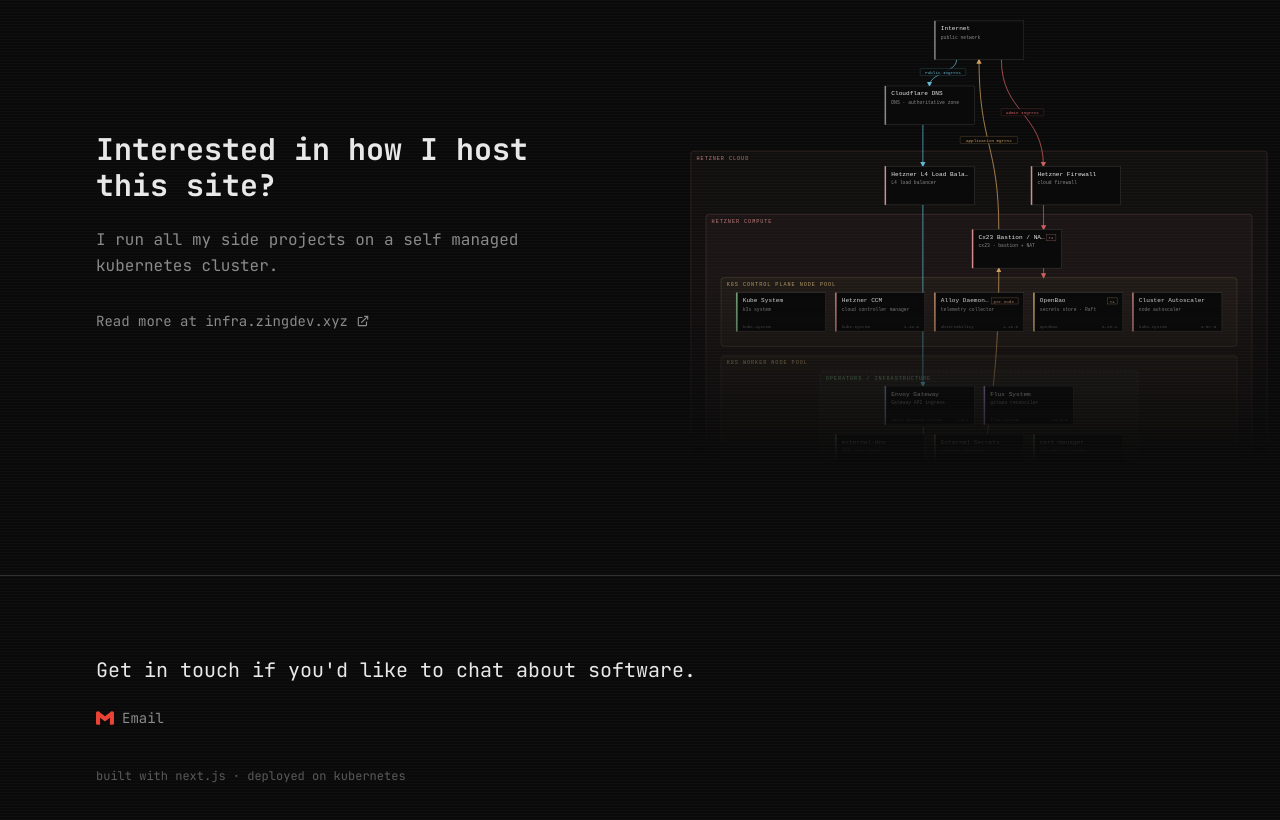
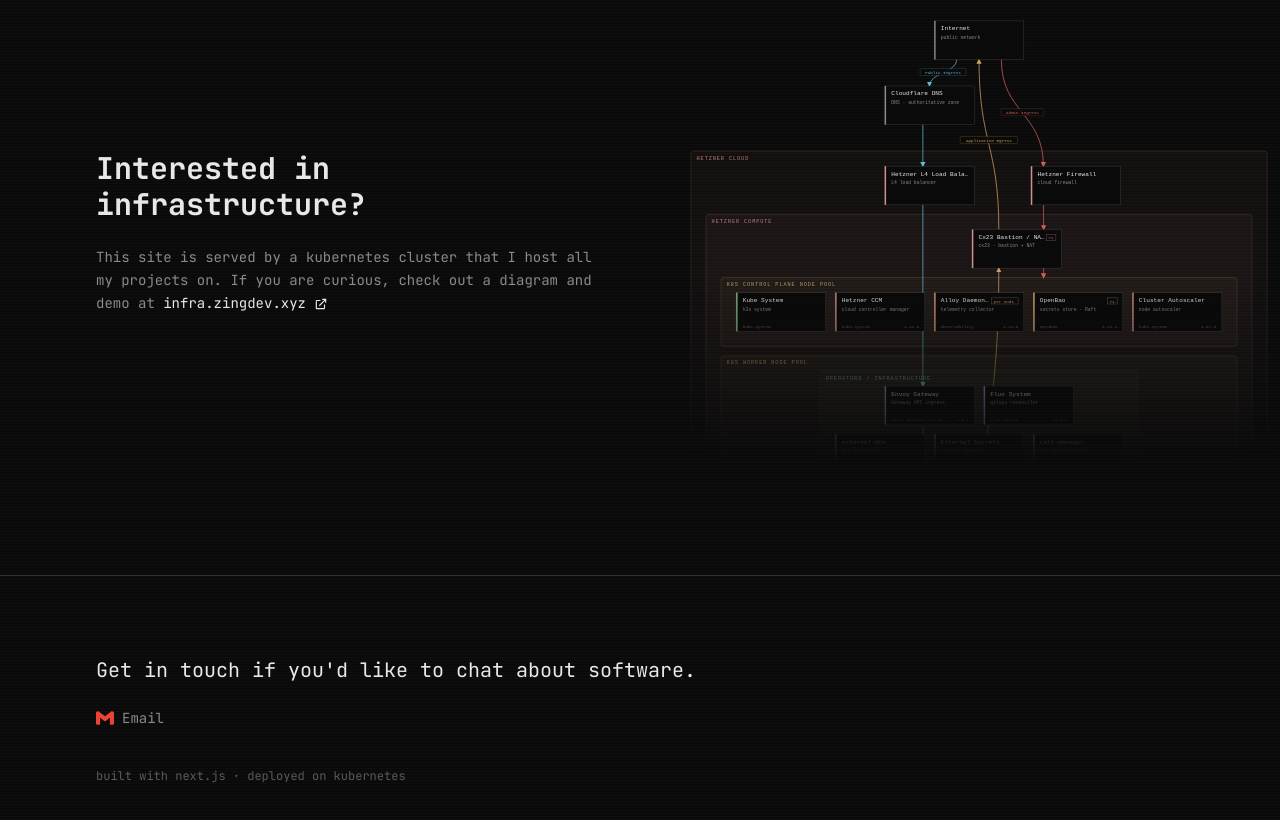
Before and after one commit to zing-rsa/portfolio, a Next.js app: page / in a window 1280 px wide. Shown: the part 1500-2320 px from the top of the page. Built offline with nearby package versions, Linux system fonts and the light colour scheme; no server answers; the database is empty.

Commit message:
cosmetics

```diff
--- a/src/components/sections/Infra.tsx
+++ b/src/components/sections/Infra.tsx
@@ -9,21 +9,19 @@
       <div className="grid items-center gap-12 lg:grid-cols-2 lg:gap-16">
         <div>
           <h2 className="text-2xl font-bold leading-tight sm:text-3xl">
-            Interested in how I host this site?
+            Interested in infrastructure?
           </h2>
-          <p className="mt-6 max-w-xl text-base leading-relaxed text-ink-muted">
-            I run all my side projects on a self managed kubernetes cluster.
+          <p className="mt-6 max-w-xl text-sm leading-relaxed text-ink-muted">
+            This site is served by a kubernetes cluster that I host all my projects on. If you are curious, check out a diagram and demo at&nbsp;
+            <a
+              href="https://infra.zingdev.xyz"
+              target="_blank"
+              rel="noreferrer noopener"
+              className="transition-colors text-ink"
+            >
+              infra.zingdev.xyz <Icon path={EXTERNAL_GLYPH} size={14} />
+            </a>
           </p>
-          <span className="group-hover:underline text-sm text-ink-muted">Read more at </span>
-          <a
-            href="https://infra.zingdev.xyz"
-            target="_blank"
-            rel="noreferrer noopener"
-            className="group mt-8 inline-flex items-center gap-2 text-sm text-ink-muted transition-colors hover:text-ink"
-          >
-            infra.zingdev.xyz
-            <Icon path={EXTERNAL_GLYPH} size={14} />
-          </a>
         </div>
 
         <div
@@ -41,6 +39,7 @@
             width={1280}
             height={720}
             className="absolute inset-x-0 top-0 h-auto w-full"
+            loading="eager"
           />
         </div>
       </div>
```
